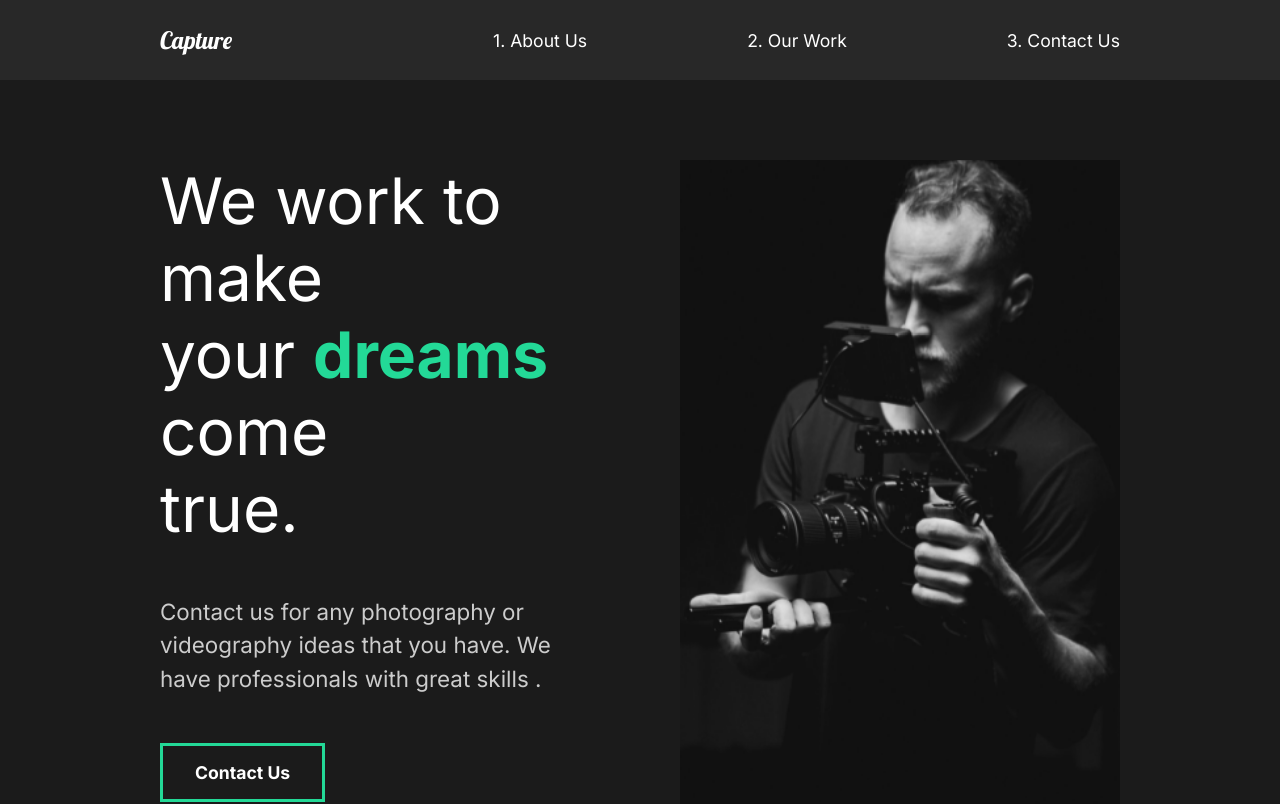
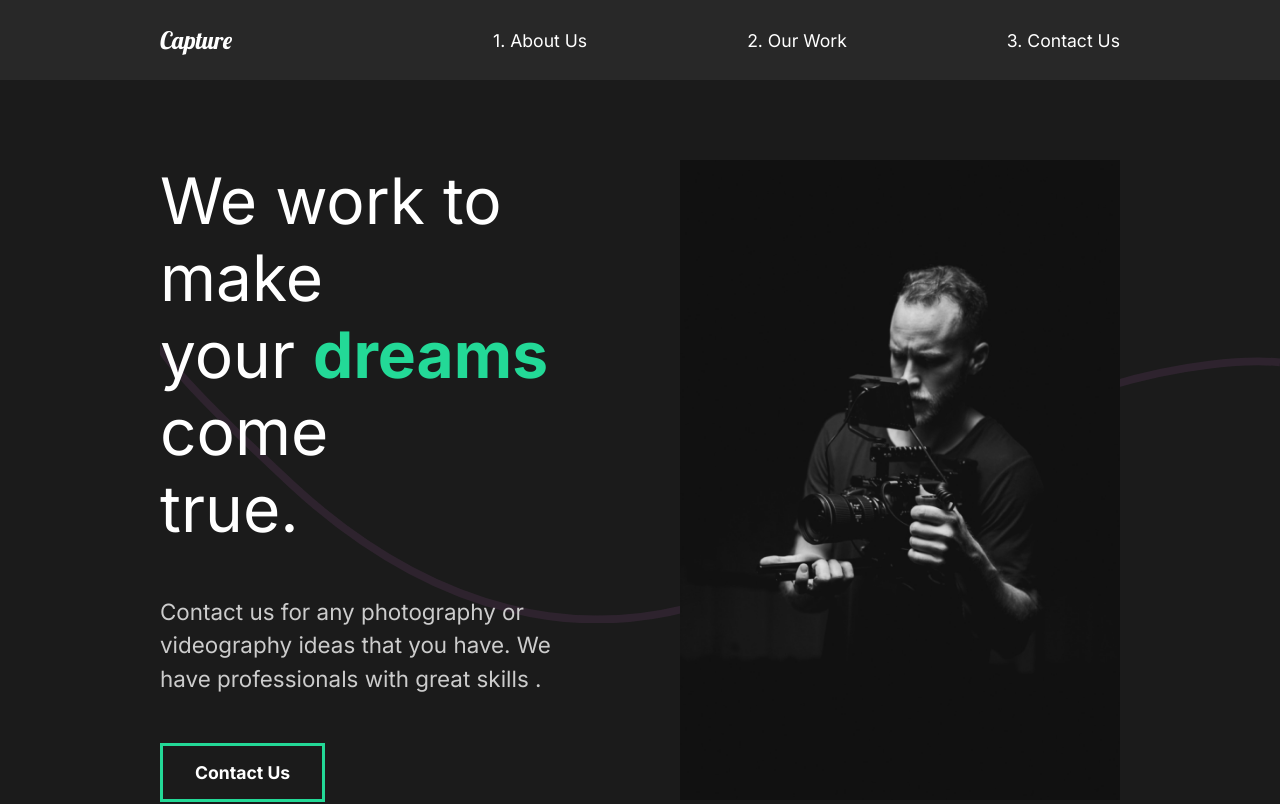
Before and after one commit to Brian-Magomere-Igadwa/capture-project, a React (Create React App) app: page / in a window 1280 px wide. Shown: the top 804 px of the page. Built offline with nearby package versions, Linux system fonts and the light colour scheme.

Commit message:
10. Our Work Animations Plus The Slider Transition

```diff
--- a/src/animation.js
+++ b/src/animation.js
@@ -7,7 +7,7 @@
     opacity: 1,
     y: 0,
     transition: {
-      duration: 1,
+      duration: 0.5,
       ease: "easeOut",
       when: "beforeChildren",
       staggerChildren: 0.25,
@@ -15,7 +15,7 @@
   },
   exit: {
     opacity: 0,
-    y: 300,
+    // y: 300,
     transition: { duration: 0.5, ease: "easeOut" },
   },
 };
@@ -36,8 +36,30 @@
 export const photoAnimation = {
   hidden: { scale: 1.5, opacity: 0 },
   show: {
-    scale: 1.5,
+    scale: 1,
     opacity: 1,
     transition: { duration: 0.75, ease: "easeOut" },
   },
 };
+export const lineAnimation = {
+  hidden: { width: "0%" },
+  show: {
+    width: "100%",
+    transition: { duration: 1, ease: "easeOut" },
+  },
+};
+export const Slider = {
+  hidden: { x: "-130%", skew: "45deg" },
+  show: {
+    x: "100%",
+    skew: "0deg",
+    transition: { duration: 1, ease: "easeOut" },
+  },
+};
+export const SliderContainer = {
+  hidden: { opacity: 1 },
+  show: {
+    opacity: 1,
+    transition: { staggerChildren: 0.15, ease: "easeOut" },
+  },
+};
--- a/src/components/AboutSection.js
+++ b/src/components/AboutSection.js
@@ -1,5 +1,6 @@
 import React from "react";
 import home1 from "../img/home1.png";
+import Wave from "./Wave";
 
 import {
   StyledHide,
@@ -40,6 +41,7 @@
           alt="Guy with a camera."
         />
       </StyledImage>
+      <Wave />
     </StyledAbout>
   );
 };
--- /dev/null
+++ b/src/components/Wave.js
@@ -0,0 +1,30 @@
+import React from "react";
+import styled from "styled-components";
+import { motion } from "framer-motion";
+
+const Wave = () => {
+  return (
+    <StyledWaveSvg
+      viewBox="0 0 1440 363"
+      fill="none"
+      xmlns="http://www.w3.org/2000/svg"
+    >
+      <motion.path
+        initial={{ pathLength: 0, pathOffset: 1 }}
+        animate={{ pathLength: 1, pathOffset: 0 }}
+        transition={{ duration: 1 }}
+        d="M1440 27.4774C1352.73 19.8184 1122.41 49.0556 899.331 227.276C620.48 450.052 354.282 355.647 170.328 185.318C23.165 49.0556 -4.21721 8.32998 0.487081 5"
+        stroke="#D96ED4"
+        strokeOpacity="0.1"
+        strokeWidth="10"
+      />
+    </StyledWaveSvg>
+  );
+};
+
+const StyledWaveSvg = styled.svg`
+  position: absolute;
+  z-index: 1;
+`;
+
+export default Wave;
--- a/src/pages/OurWork.js
+++ b/src/pages/OurWork.js
@@ -5,7 +5,14 @@
 import goodtimes from "../img/goodtimes-small.png";
 import { Link } from "react-router-dom";
 import { motion } from "framer-motion";
-import { pageAnimation } from "../animation";
+import {
+  pageAnimation,
+  lineAnimation,
+  fadeAnimation,
+  photoAnimation,
+  Slider,
+  SliderContainer,
+} from "../animation";
 
 const OurWork = () => {
   return (
@@ -16,11 +23,19 @@
       exit="exit"
       style={{ background: "white" }}
     >
+      <motion.div variants={SliderContainer}>
+        <Frame1 variants={Slider}></Frame1>
+        <Frame2 variants={Slider}></Frame2>
+        <Frame3 variants={Slider}></Frame3>
+        <Frame4 variants={Slider}></Frame4>
+      </motion.div>
       <StyledMovie>
-        <h2>The Athlete</h2>
-        <div className="line"></div>
+        <motion.h2 variants={fadeAnimation}>The Athlete</motion.h2>
+        <motion.div variants={lineAnimation} className="line"></motion.div>
         <Link to="/work/the-athlete">
-          <img src={athlete} alt="athlete" />
+          <Hide>
+            <motion.img variants={photoAnimation} src={athlete} alt="athlete" />
+          </Hide>
         </Link>
       </StyledMovie>
       <StyledMovie>
@@ -54,9 +69,10 @@
   padding-bottom: 10rem;
   .line {
     height: 0.5rem;
-    background: #cccccc;
+    background: #23d997;
     margin-bottom: 3rem;
   }
+
   img {
     width: 100%;
     height: 70vh;
@@ -64,4 +80,27 @@
   }
 `;
 
+const Hide = styled.div`
+  overflow: hidden;
+`;
+//frame animation
+const Frame1 = styled(motion.div)`
+  position: fixed;
+  left: 0;
+  top: 10%;
+  width: 100%;
+  height: 100vh;
+  background: #fffebf;
+  z-index: 2;
+`;
+const Frame2 = styled(Frame1)`
+  background: #ff8efb;
+`;
+const Frame3 = styled(Frame1)`
+  background: #8ed2ff;
+`;
+const Frame4 = styled(Frame1)`
+  background: #8effa0;
+`;
+
 export default OurWork;
--- a/src/styles.js
+++ b/src/styles.js
@@ -10,6 +10,7 @@
 `;
 export const StyleDescription = styled.div`
   flex: 1;
+  z-index: 2;
   padding-right: 5rem;
   h2 {
     font-weight: lighter;
@@ -17,6 +18,7 @@
 `;
 export const StyledImage = styled.div`
   flex: 1;
+  z-index: 2;
   overflow: hidden;
   img {
     width: 100%;
```
